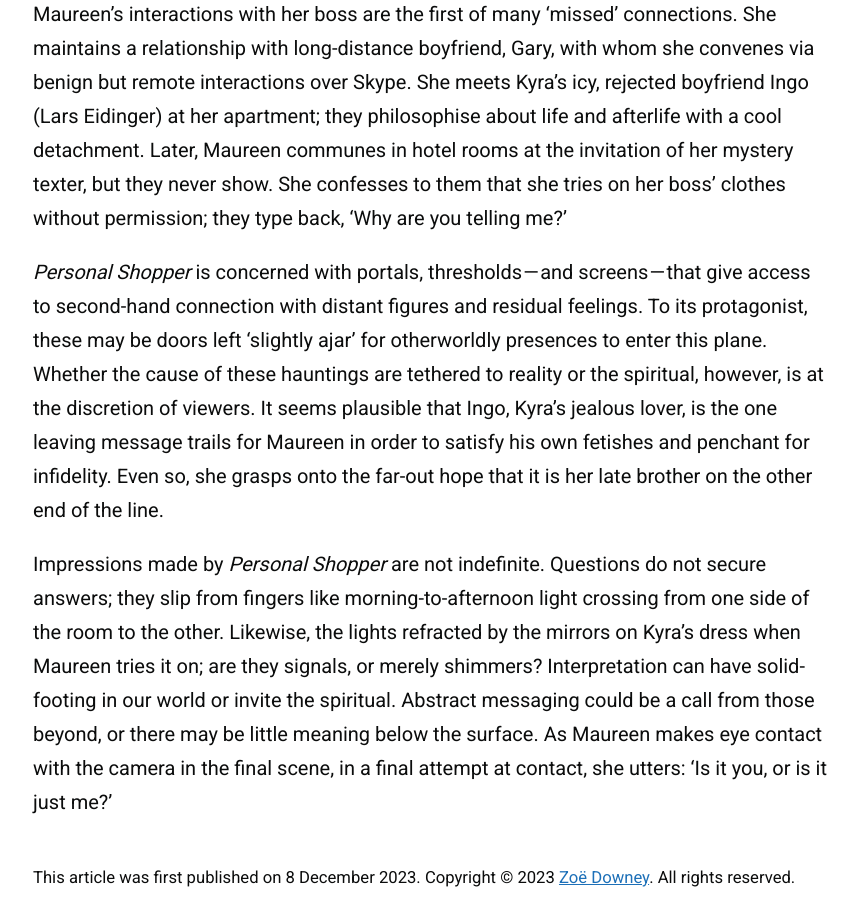
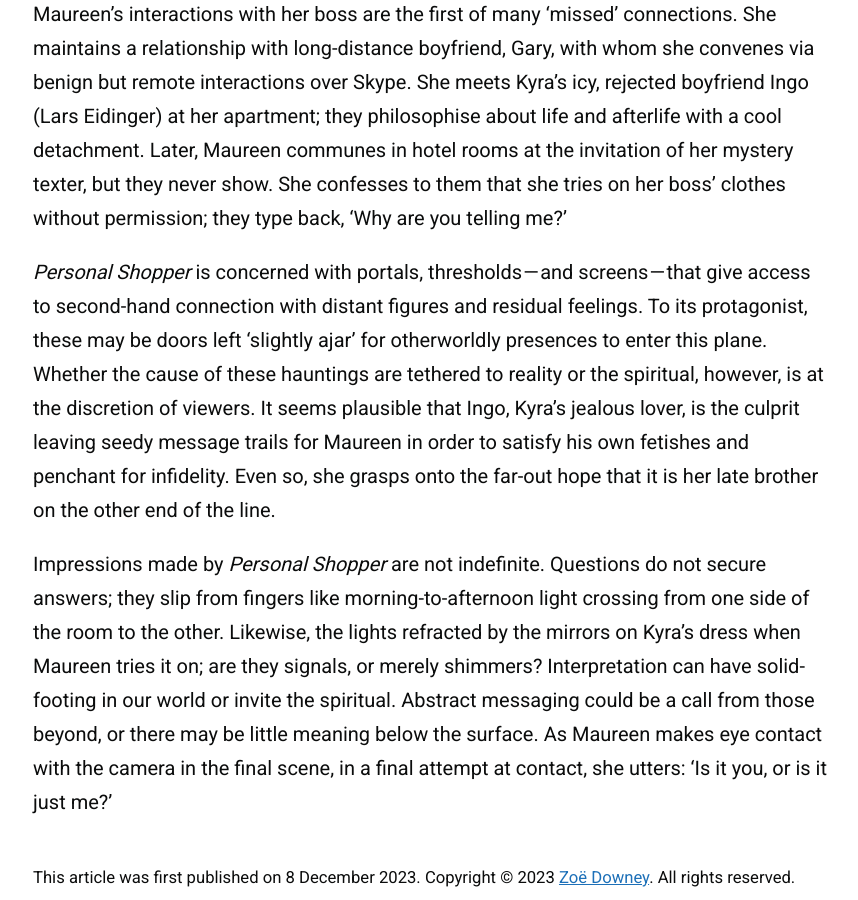
Before and after one commit to zoeurl/zoedowney.github.io, a Jekyll site: the page built from _posts/2023-12-08-personal-shopper.md, in a window 1280 px wide and 900 px high, scrolled down 1926 px. Shown: the whole window, without its empty margins (207-1065 px from the left). Built offline with Jekyll 4.4.1, drawn with Linux system fonts in a browser that asks for light colours.

Commit message:
Update 2023-12-08-personal-shopper.md

```diff
--- a/_posts/2023-12-08-personal-shopper.md
+++ b/_posts/2023-12-08-personal-shopper.md
@@ -18,6 +18,6 @@
 
 Maureen’s interactions with her boss are the first of many ‘missed’ connections. She maintains a relationship with long-distance boyfriend, Gary, with whom she convenes via benign but remote interactions over Skype. She meets Kyra’s icy, rejected boyfriend Ingo (Lars Eidinger) at her apartment; they philosophise about life and afterlife with a cool detachment. Later, Maureen communes in hotel rooms at the invitation of her mystery texter, but they never show. She confesses to them that she tries on her boss’ clothes without permission; they type back, ‘Why are you telling me?’
 
-_Personal Shopper_ is concerned with portals, thresholds — and screens — that give access to second-hand connection with distant figures and residual feelings. To its protagonist, these may be doors left ‘slightly ajar’ for otherworldly presences to enter this plane. Whether the cause of these hauntings are tethered to reality or the spiritual, however, is at the discretion of viewers. It seems plausible that Ingo, Kyra’s jealous lover, is the one leaving message trails for Maureen in order to satisfy his own fetishes and penchant for infidelity. Even so, she grasps onto the far-out hope that it is her late brother on the other end of the line.
+_Personal Shopper_ is concerned with portals, thresholds — and screens — that give access to second-hand connection with distant figures and residual feelings. To its protagonist, these may be doors left ‘slightly ajar’ for otherworldly presences to enter this plane. Whether the cause of these hauntings are tethered to reality or the spiritual, however, is at the discretion of viewers. It seems plausible that Ingo, Kyra’s jealous lover, is the culprit leaving seedy message trails for Maureen in order to satisfy his own fetishes and penchant for infidelity. Even so, she grasps onto the far-out hope that it is her late brother on the other end of the line.
 
 Impressions made by _Personal Shopper_ are not indefinite. Questions do not secure answers; they slip from fingers like morning-to-afternoon light crossing from one side of the room to the other. Likewise, the lights refracted by the mirrors on Kyra’s dress when Maureen tries it on; are they signals, or merely shimmers? Interpretation can have solid-footing in our world or invite the spiritual. Abstract messaging could be a call from those beyond, or there may be little meaning below the surface. As Maureen makes eye contact with the camera in the final scene, in a final attempt at contact, she utters: ‘Is it you, or is it just me?’
```
